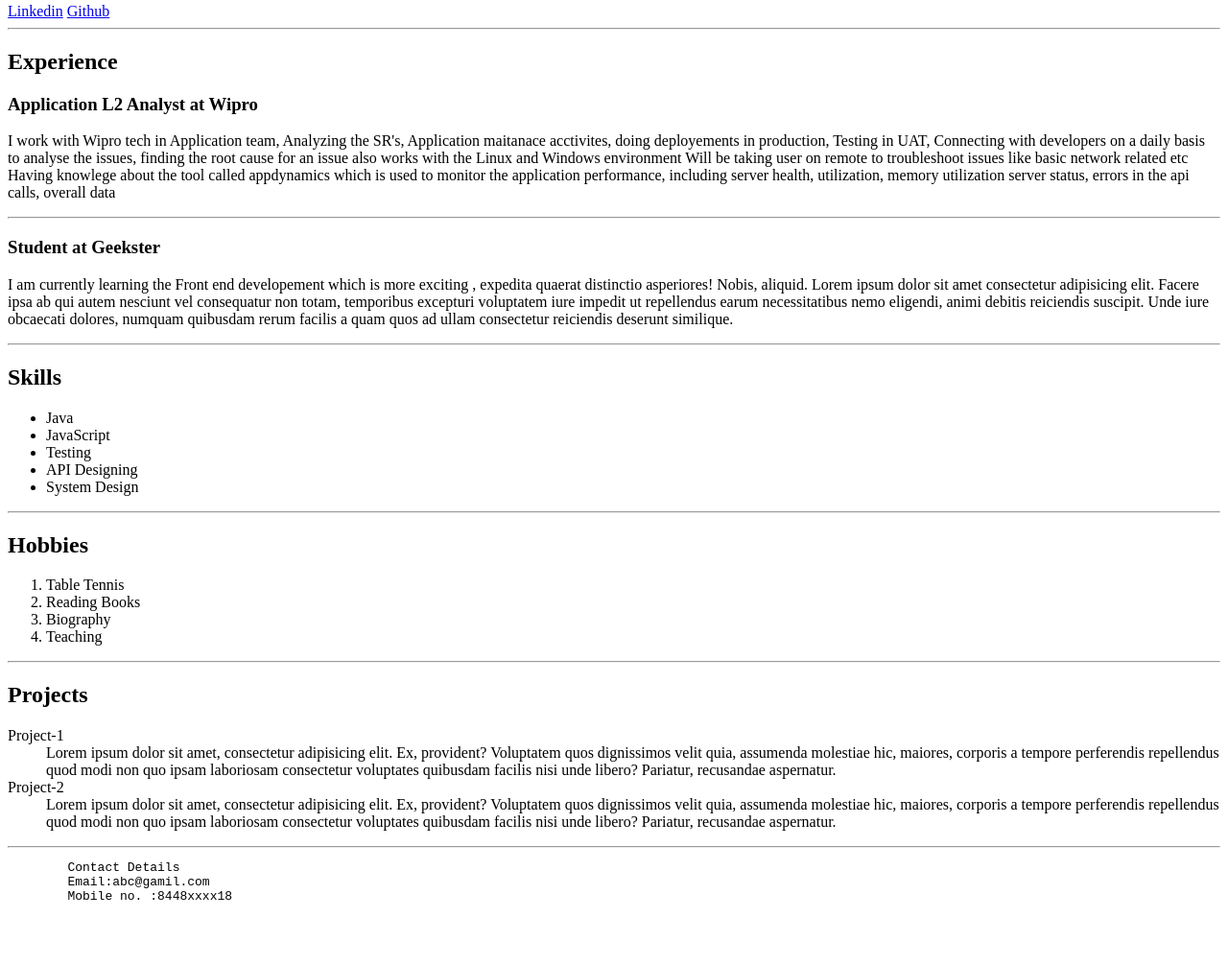
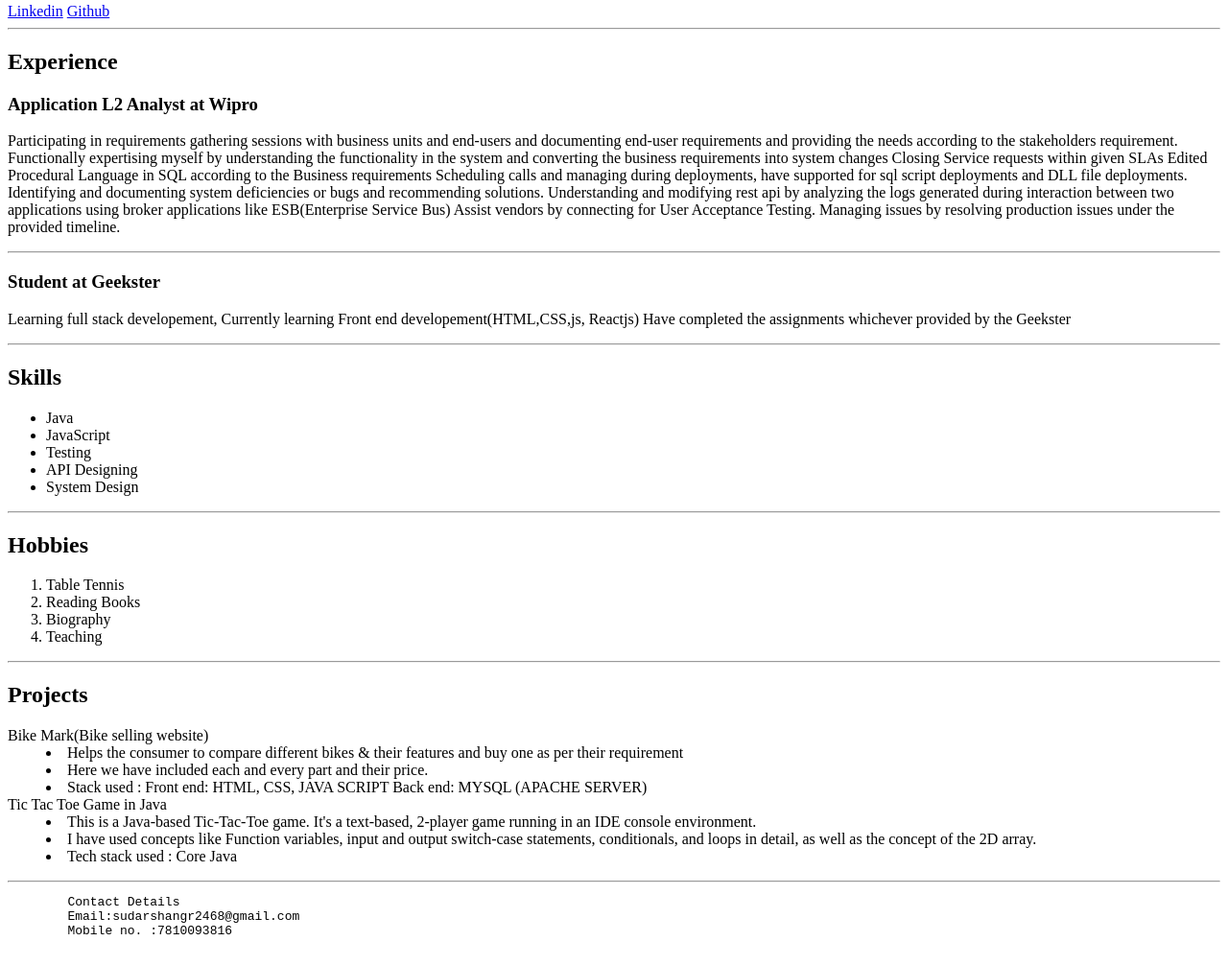
Before and after one commit to Sudarshan34/MyResume_sample, a plain HTML site: page index.html in a window 1280 px wide. Shown: the part 111-1117 px from the top of the page at 96% size. Before the commit the page ends 1081 px from the top, so only its background shows below. Drawn offline with Linux system fonts and the light colour scheme.

Commit message:
Adding my resume sample

```diff
--- a/index.html
+++ b/index.html
@@ -4,7 +4,7 @@
     <meta charset="UTF-8" />
     <meta http-equiv="X-UA-Compatible" content="IE=edge" />
     <meta name="viewport" content="width=device-width, initial-scale=1.0" />
-    <title>Document</title>
+    <title>Sudarshan_SampleResume</title>
   </head>
   <body>
     <h1>Sudarshan S</h1>
@@ -15,26 +15,28 @@
     <h2>Experience</h2>
     <h3>Application L2 Analyst at Wipro</h3>
     <p>
-      I work with Wipro tech in Application team, Analyzing the SR's, Application maitanace acctivites, doing deployements in production, Testing in UAT,
-      Connecting with developers on a daily basis to analyse the issues, finding the root cause for an issue also works with the Linux and Windows environment
-      Will be taking user on remote to troubleshoot issues like basic network related etc
-      <br />
-      Having knowlege about the tool called appdynamics which is used to monitor the
-     application performance, including server health, utilization, memory utilization
-     server status, errors in the api calls, overall data
+        Participating in requirements gathering sessions with business units and end-users and documenting end-user
+        requirements and providing the needs according to the stakeholders requirement.
+        Functionally expertising myself by understanding the functionality in the system and converting the business
+        requirements into system changes
+         Closing Service requests within given SLAs
+         Edited Procedural Language in SQL according to the Business requirements
+         Scheduling calls and managing during deployments, have supported for sql script deployments and DLL file
+        deployments.
+        <br>
+         Identifying and documenting system deficiencies or bugs and recommending solutions.
+         Understanding and modifying rest api by analyzing the logs generated during interaction between two
+        applications using broker applications like ESB(Enterprise Service Bus)
+         Assist vendors by connecting for User Acceptance Testing.
+         Managing issues by resolving production issues under the provided timeline.
+
     </p>
     <hr />
 
     <h3>Student at Geekster</h3>
     <p>
-       I am currently learning the Front end developement which is more exciting
-        , expedita quaerat distinctio
-      asperiores! Nobis, aliquid. Lorem ipsum dolor sit amet consectetur
-      adipisicing elit. Facere ipsa ab qui autem nesciunt vel consequatur non
-      totam, temporibus excepturi voluptatem iure impedit ut repellendus earum
-      necessitatibus nemo eligendi, animi debitis reiciendis suscipit. Unde iure
-      obcaecati dolores, numquam quibusdam rerum facilis a quam quos ad ullam
-      consectetur reiciendis deserunt similique.
+    Learning full stack developement, Currently learning Front end developement(HTML,CSS,js, Reactjs)
+    Have completed the assignments whichever provided by the Geekster
     </p>
     <hr />
 
@@ -60,28 +62,29 @@
     <hr />
     <h2>Projects</h2>
     <dl>
-      <dt>Project-1</dt>
+      <dt>Bike Mark(Bike selling website)</dt>
       <dd>
-        Lorem ipsum dolor sit amet, consectetur adipisicing elit. Ex, provident?
-        Voluptatem quos dignissimos velit quia, assumenda molestiae hic,
-        maiores, corporis a tempore perferendis repellendus quod modi non quo
-        ipsam laboriosam consectetur voluptates quibusdam facilis nisi unde
-        libero? Pariatur, recusandae aspernatur.
+
+  <li>Helps the consumer to compare different bikes & their features and buy one as per their requirement</li>
+  <li>Here we have included each and every part and their price.</li>
+  <li>Stack used : Front end: HTML, CSS, JAVA SCRIPT Back end: MYSQL (APACHE SERVER)</li>
+
       </dd>
-      <dt>Project-2</dt>
+      <dt>Tic Tac Toe Game in Java</dt>
       <dd>
-        Lorem ipsum dolor sit amet, consectetur adipisicing elit. Ex, provident?
-        Voluptatem quos dignissimos velit quia, assumenda molestiae hic,
-        maiores, corporis a tempore perferendis repellendus quod modi non quo
-        ipsam laboriosam consectetur voluptates quibusdam facilis nisi unde
-        libero? Pariatur, recusandae aspernatur.
+
+ <li>This is a Java-based Tic-Tac-Toe game. It's a text-based, 2-player game running in an IDE console environment.</li>
+ <li>I have used concepts like Function variables, input and output switch-case statements, conditionals, and loops
+          in detail, as well as the concept of the 2D array.</li>
+<li>Tech stack used : Core Java</li>
+
       </dd>
     </dl>
     <hr>
     <pre>
         Contact Details
-        Email:abc@gamil.com
-        Mobile no. :8448xxxx18
+        Email:sudarshangr2468@gmail.com
+        Mobile no. :7810093816
     </pre>
   </body>
 </html>
```
Also changed, not shown: Resume.html (deleted, +0 -87 lines).
